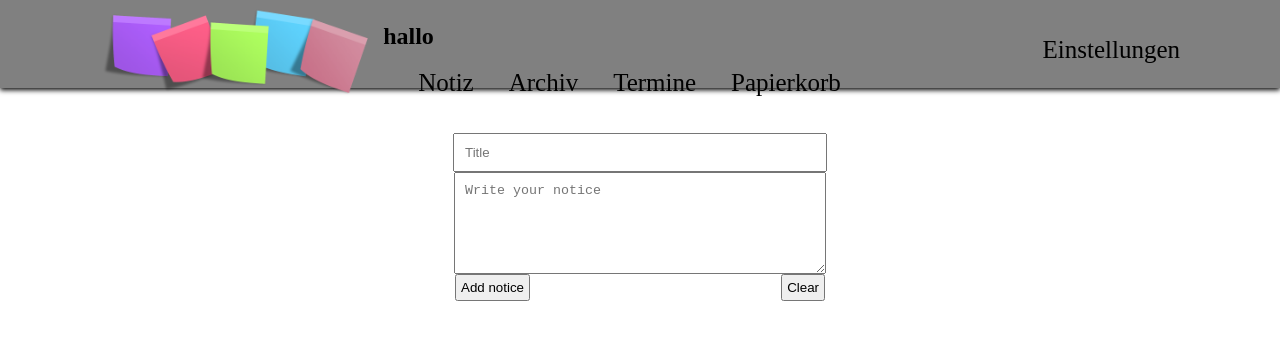
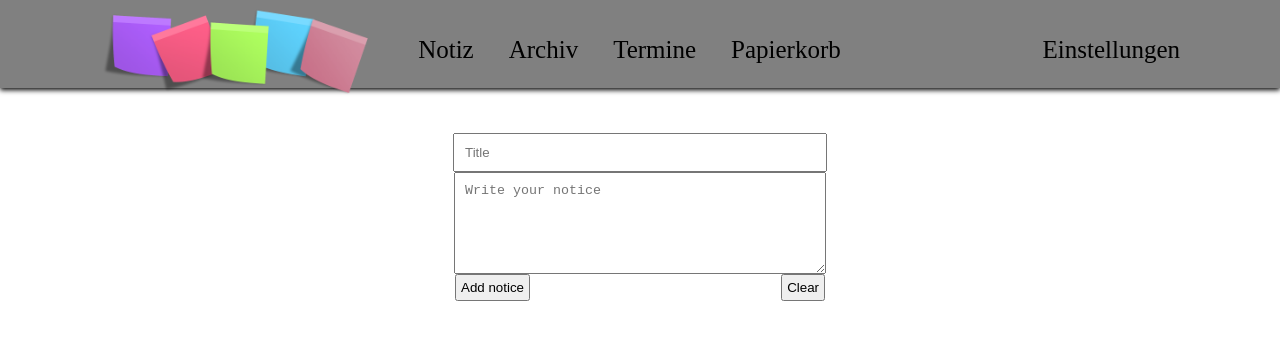
Before and after one commit to Ali-Ahmad2002/ngNotizblockAngular, an Angular app: page / in a window 1280 px wide. Shown: the top 340 px of the page. Built offline with nearby package versions, Linux system fonts and the light colour scheme.

Commit message:
again-commit

```diff
--- a/src/app/header/header.component.html
+++ b/src/app/header/header.component.html
@@ -6,7 +6,6 @@
 
 
             <div>
-                <h2>hallo</h2>
                 <a href="#">Notiz</a>
                 <a href="#">Archiv</a>
                 <a href="#">Termine</a>
```
